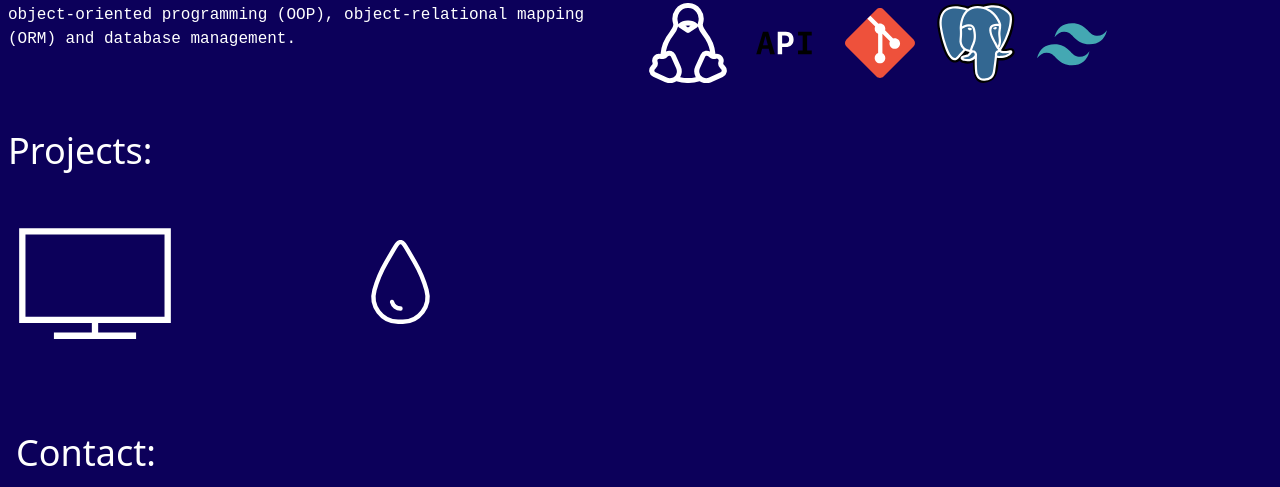
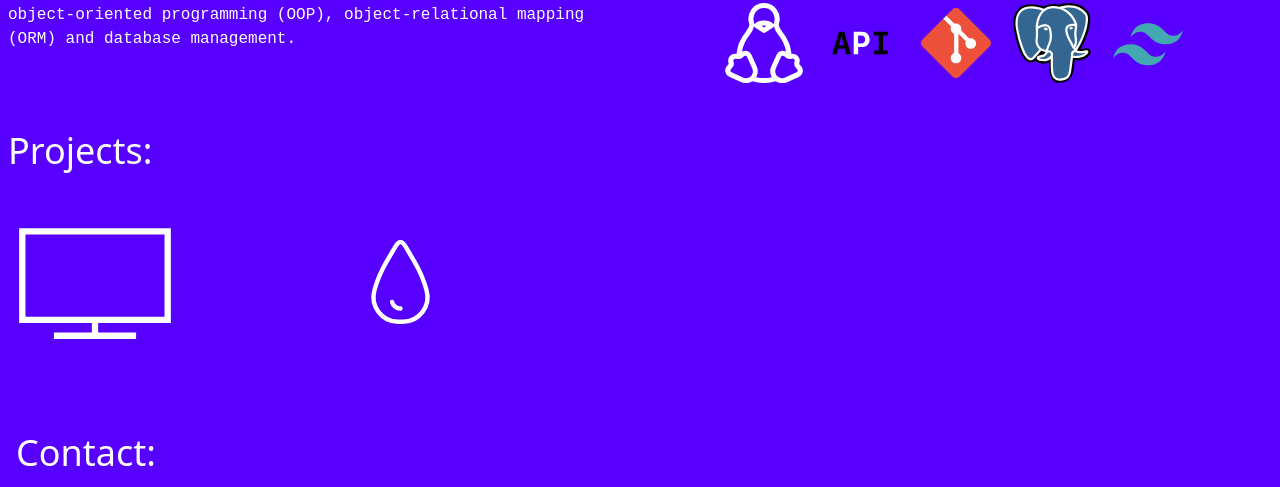
Before and after one commit to Bazajee/portfolio, a plain HTML site: page index.html in a window 1280 px wide. Shown: the part 677-1164 px from the top of the page. Drawn offline with Linux system fonts and the light colour scheme.

Commit message:
bg color change & center the div svg

```diff
--- a/index.html
+++ b/index.html
@@ -85,7 +85,7 @@
                                 </div>
                             </div>
                             <div>
-                                <div class=" flex flex-nowrap overflow-x-auto w-full md:w-full">
+                                <div class=" flex flex-nowrap overflow-x-auto w-full md:w-full justify-center">
                                     <img class="m-2 w-20 md:w-38"  src="static/svg/linux-svgrepo-com.svg" alt="">
                                     <img class="m-2 w-20 md:w-38"  src="static/svg/api-svgrepo-com.svg" alt="">
                                     <img class="m-2 w-20 md:w-38"  src="static/svg/git-svgrepo-com.svg" alt="">
--- a/script.js
+++ b/script.js
@@ -2,8 +2,7 @@
 window.addEventListener('load', () => {
 
     // Array of colors in hex format
-    const colorArray = ["0C005A", "070A52", "000272", "17B978", "082032", "A7FF83"];
-
+    const colorArray = ["5800FF","5800FF", "333fff", "005bff", "006fff", "006fff"];
     // Set the initial background color of the body
     document.body.style.backgroundColor = `#${colorArray[0]}`;
 
```
